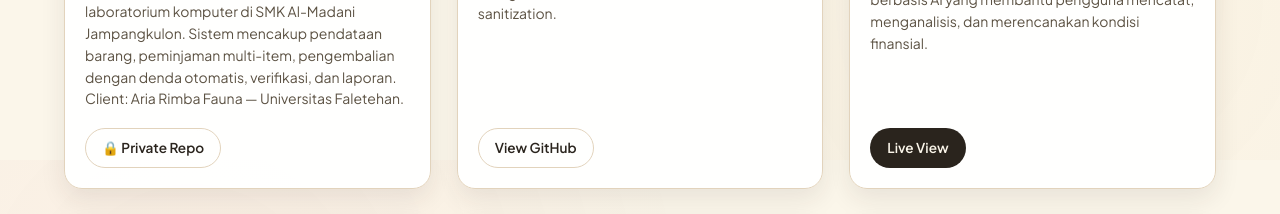
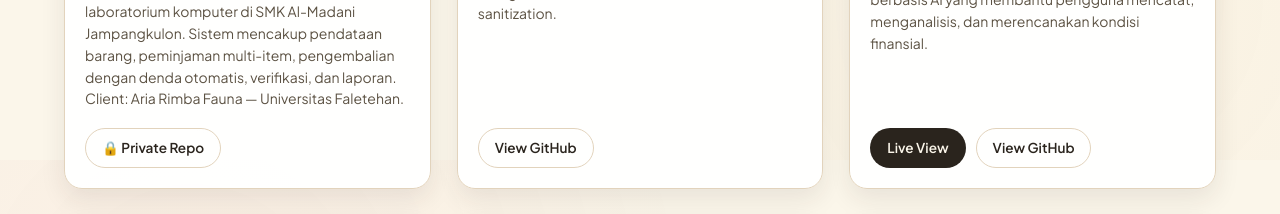
Before and after one commit to Adityabeckham/DESIGN-2-PORTOFOLIO, a Next.js app: page / in a window 1280 px wide. Shown: the part 5440-5654 px from the top of the page. Built offline with nearby package versions, Linux system fonts and the light colour scheme; no server answers; the database is empty.

Commit message:
feat(projects): add github repository link for MyFinance project

```diff
--- a/src/data/projects.ts
+++ b/src/data/projects.ts
@@ -29,6 +29,7 @@ export const projectsData: ProjectItem[] = [
     desc: "Platform web manajemen keuangan pribadi berbasis AI yang membantu pengguna mencatat, menganalisis, dan merencanakan kondisi finansial.",
     image: "/assets/images/projects/myfinance-preview.png",
     link: "https://myfinance-eight-psi.vercel.app/",
+    github: "https://github.com/MyFinance-AI-Powered-Money-Manager/MyFinance",
   },
 
   {
```
